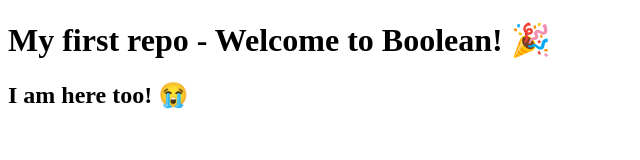
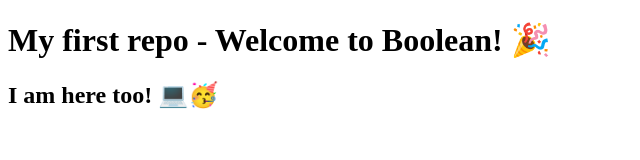
Before and after one commit to MinimumViablePerson/boolean-uk-first-repo, a website: page index.html in a window 1280 px wide. Shown: the whole page, without its empty margins (0-640 px from the left). Drawn offline with Linux system fonts and the light colour scheme.

Commit message:
Changed sad face to happy face

```diff
--- a/index.html
+++ b/index.html
@@ -11,7 +11,7 @@
       My first repo - Welcome to Boolean! 🎉
     </h1>
     <h2>
-      I am here too! 😭
+      I am here too! 💻🥳
     </h2>
   </body>
 </html>
```
